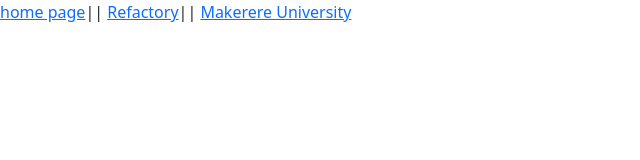
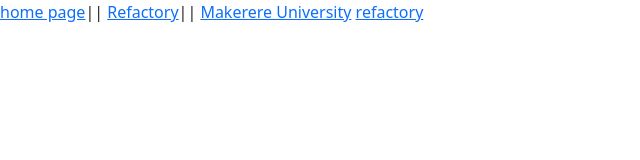
Before and after one commit to Desire-coder-wq/Mywork.html, a plain HTML site: page links.html in a window 1280 px wide. Shown: the full height of the page, 0-640 px from the left. Drawn offline with Linux system fonts and the light colour scheme.

Commit message:
first commit

```diff
--- a/links.html
+++ b/links.html
@@ -11,6 +11,7 @@
     <a href="index.html">home page</a>||
 <a href="https://refactory.academy/" target="_blank">Refactory</a>||
 <a href="https:mak.ac.ug/" target="_blank">Makerere University</a>
+<a href="refactory.ug"> refactory</a>
 
 
 
```
Also changed, not shown: rema.html (added).
